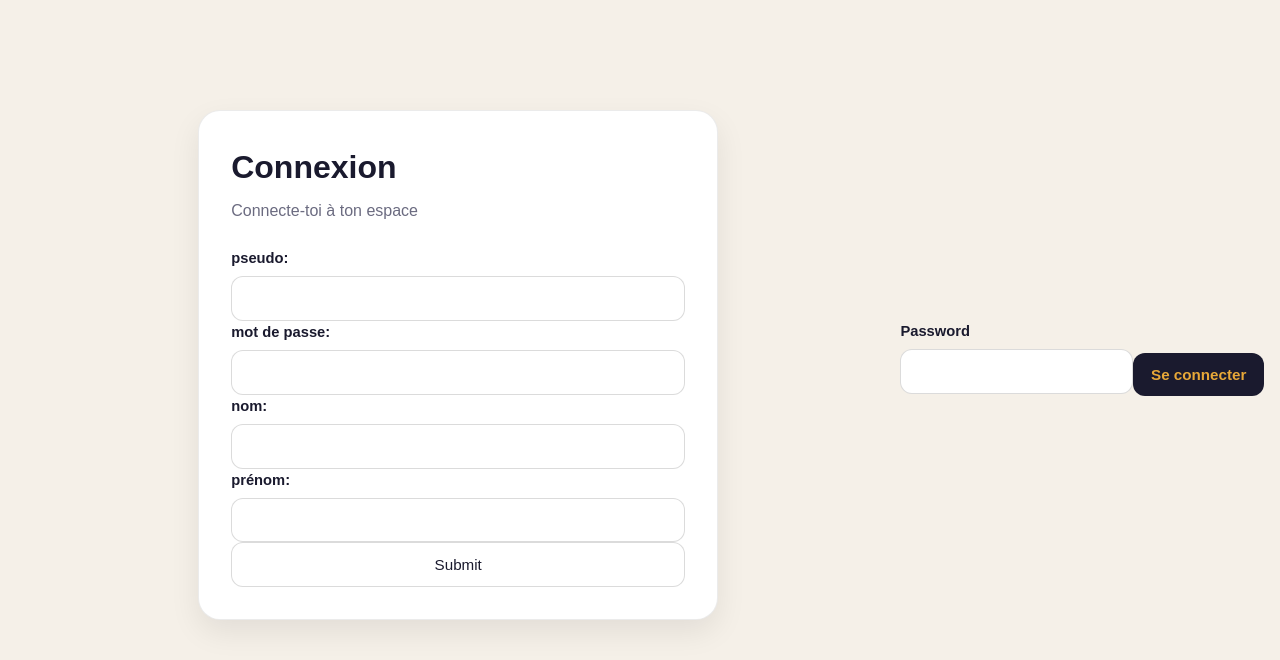
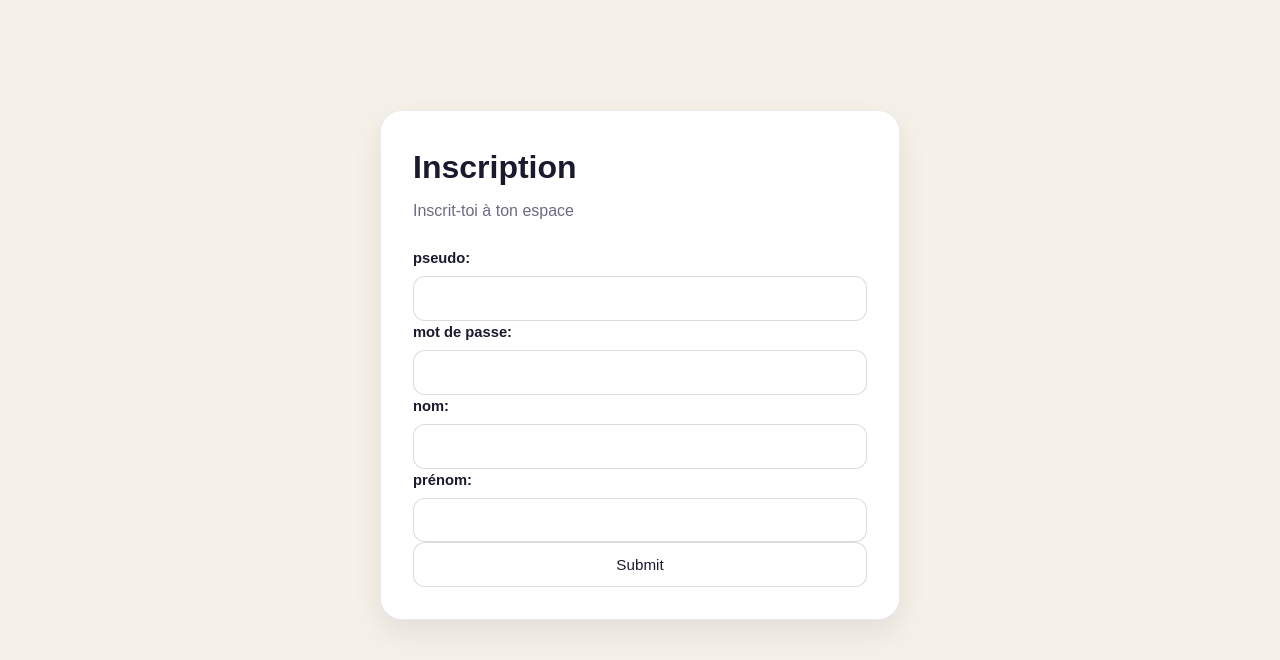
Before and after one commit to kentarolrt/DevWebGI4, a Flask app: page /signup in a window 1280 px wide. Shown: the part 92-752 px from the top of the page. Run offline with Flask 3, Linux system fonts and the light colour scheme.

Commit message:
fixe bug

```diff
--- a/templates/signup.html
+++ b/templates/signup.html
@@ -5,8 +5,8 @@
 {% block content %}
 <div class="auth-page">
     <form action="" method="post" class="form-card">
-        <h1 class="form-title">Connexion</h1>
-        <p class="form-subtitle">Connecte-toi à ton espace</p>
+        <h1 class="form-title">Inscription</h1>
+        <p class="form-subtitle">Inscrit-toi à ton espace</p>
 
     <form action="" method="post" class="signup-form">
         <div class="signup-form">
@@ -30,15 +30,5 @@
             <input type="submit" name="submit" class="submit" required />
         </div>
     </form>
-
-        <div class="form-group">
-            <label for="password">Password</label>
-            <input type="password" name="password" id="password" required />
-        </div>
-
-        <div class="form-actions">
-            <input type="submit" name="submit" id="submit" value="Se connecter" class="btn btn-primary">
-        </div>
-    </form>
 </div>
 {% endblock %}
```
Also changed, not shown: templates/login.html (+7 -2 lines), base.db.
